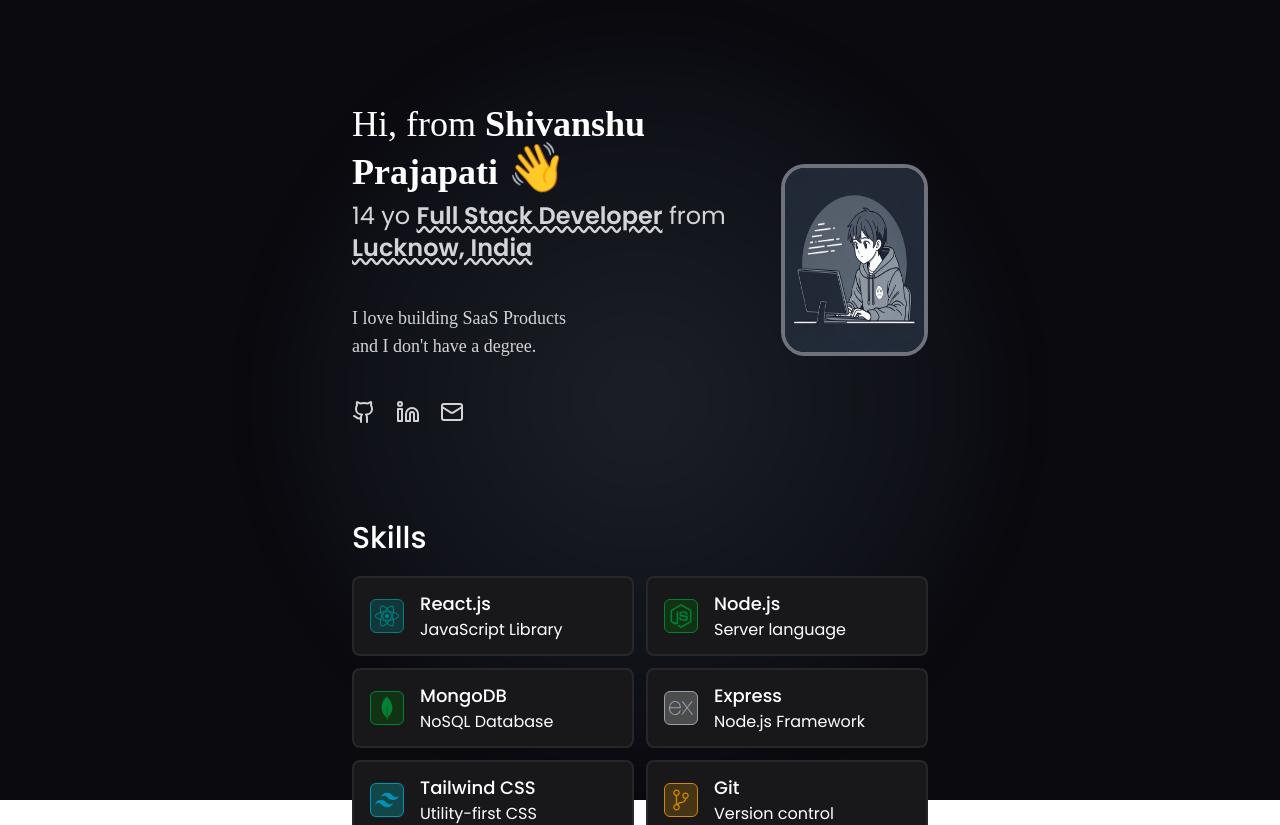
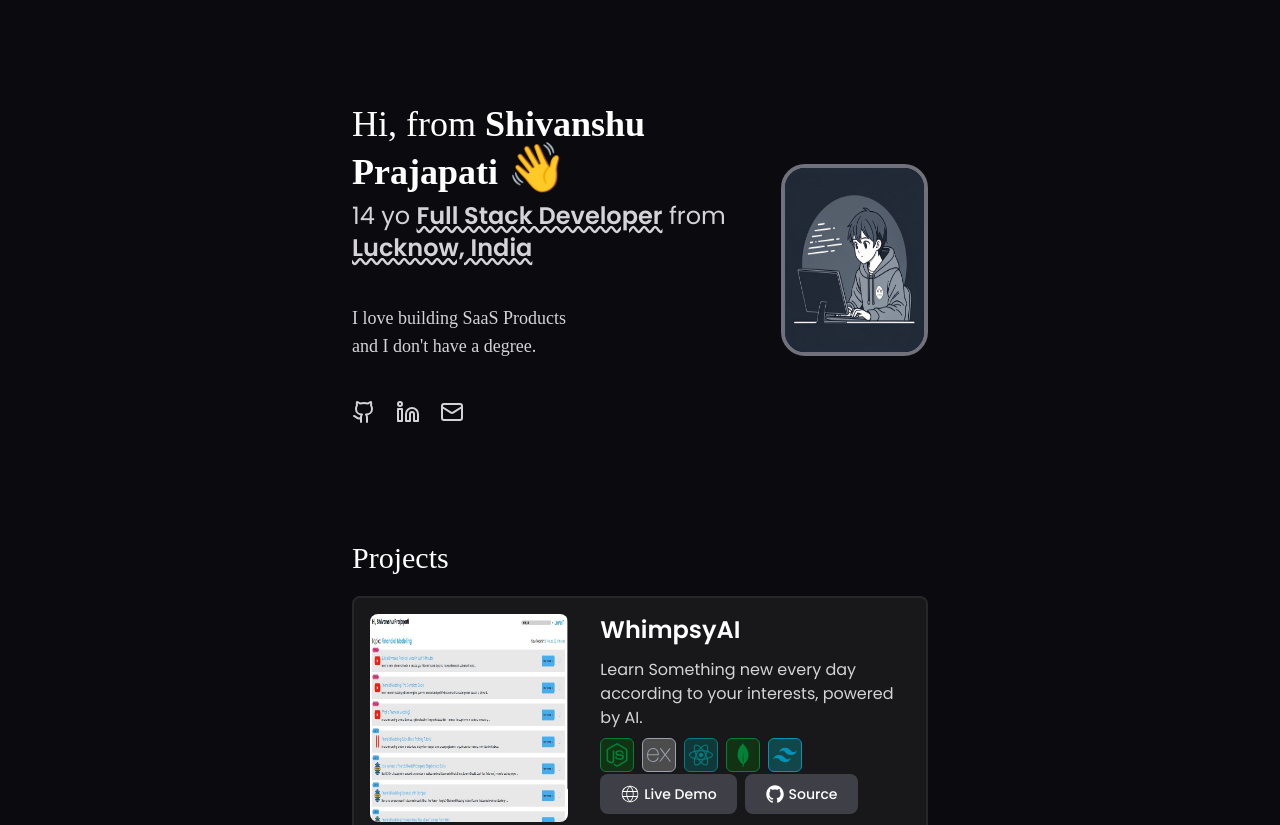
Before and after one commit to ShivanshuPrajapati212/Portfolio-React, a React (Vite) app: page / in a window 1280 px wide. Shown: the top 825 px of the page. Built offline with nearby package versions, Linux system fonts and the light colour scheme; a web font is replaced by a local one.

Commit message:
add projects

```diff
--- a/src/App.jsx
+++ b/src/App.jsx
@@ -1,15 +1,16 @@
-import Introduction from './components/Introduction'
-import BackgroundAnimation from './components/ui/background_animation'
-import Skills from './components/Skills'
+import Introduction from "./components/Introduction";
+import Skills from "./components/Skills";
+import Projects from "./components/Projects";
 function App() {
   return (
-    <div className='mx-auto container text-zinc-300 max-w-[45vw]'>
-      <BackgroundAnimation />
-      <Introduction/>
-      <Skills/>
-
+    <div className=" bg-[#0a0a0f] min-h-screen">
+      <div className="mx-auto container text-zinc-300 max-w-[45vw]">
+        <Introduction />
+        <Projects/>
+        <Skills />
+      </div>
     </div>
-  )
+  );
 }
 
-export default App
+export default App;
--- a/src/components/Introduction.jsx
+++ b/src/components/Introduction.jsx
@@ -5,7 +5,7 @@
 
 const Introduction = () => {
   return (
-    <div className="flex items-center justify-between my-24 relative">
+    <div className="flex items-center justify-between py-24 relative">
       <div className="">
         <div className="text-4xl text-white my-2">
           Hi, from <span className="font-semibold">Shivanshu Prajapati</span>{" "}
@@ -37,7 +37,7 @@
         <img
           src={profile}
           alt=""
-          className="h-48 rounded-3xl my-6 border-4 border-zinc-500 hover:border-[#2ecc71] ease-in-out transition-all duration-200"
+          className="h-48 w-48 rounded-3xl my-6 border-4 border-zinc-500 hover:border-[#2ecc71] ease-in-out transition-all duration-200"
         />
       </div>
     </div>
--- /dev/null
+++ b/src/components/Projects.jsx
@@ -0,0 +1,44 @@
+import whimpsyai from '../assets/whimpsyai.jpg'
+import { FaReact } from "react-icons/fa";
+import { FaNodeJs } from "react-icons/fa";
+import { SiMongodb } from "react-icons/si";
+import { SiExpress } from "react-icons/si";
+import { SiTailwindcss } from "react-icons/si";
+import { IoLogoGithub } from "react-icons/io";
+import { CiGlobe } from "react-icons/ci";
+
+const Projects = () => {
+  return (
+    <div className='text-white'>
+      <h2 className='text-3xl my-5 font-medium'>Projects</h2>
+      <ul className='heading'>
+        <li className='flex gap-8 bg-zinc-900 p-4 rounded-lg relative border-2 border-zinc-800 hover:border-zinc-600 ease-in-out duration-100'>
+            <div className=''>
+                <img src={whimpsyai} alt="" className='h-52 w-96 rounded-lg'/>
+            </div>
+            <div className=''>
+                <h3 className='text-2xl font-semibold mb-3 '>WhimpsyAI</h3>
+                <p className='text-md text-zinc-300'>Learn Something new every day according to your interests, powered by AI.</p>
+                <div className='flex gap-2 my-2'>
+                  <div className='text-2xl text-green-700 bg-[#0080003f] border-[1px] p-1 rounded-md inline-block'><FaNodeJs/></div>
+                  <div className='text-2xl text-gray-400 bg-[#80808080] border-[1px] p-1 rounded-md inline-block'><SiExpress/></div>
+                  <div className='text-2xl text-[#008080] bg-[#0080804b] border-[1px] p-1 rounded-md inline-block'><FaReact/></div>
+                  <div className='text-2xl text-green-700 bg-[#0080003f] border-[1px] p-1 rounded-md inline-block'><SiMongodb/></div>
+                  <div className='text-2xl text-cyan-600 bg-[#00d1ce41] border-[1px] p-1 rounded-md inline-block'><SiTailwindcss/></div>
+                </div>
+                <div className='absolute bottom-4'>
+                <button type="button" class="text-white bg-zinc-700 hover:bg-zinc-800 font-medium rounded-lg text-sm px-5 py-2.5 me-2 mb-2 cursor-pointer">
+                  <a href="https://whimpsyai.vercel.app" target='_blank' className='flex gap-1 items-center justify-center'><CiGlobe className='text-xl'/> <span>Live Demo</span></a>
+                  </button>
+                <button type="button" class="text-white bg-zinc-700 hover:bg-zinc-800 font-medium rounded-lg text-sm px-5 py-2.5 me-2 mb-2 cursor-pointer">
+                  <a href="https://github.com/ShivanshuPrajapati212/WhimpsyAI-Backend" target='_blank' className='flex gap-1 items-center justify-center'><IoLogoGithub className='text-xl'/> <span>Source</span></a>
+                  </button>
+                </div>
+            </div>
+        </li>
+      </ul>
+    </div>
+  )
+}
+
+export default Projects
--- a/src/components/Skills.jsx
+++ b/src/components/Skills.jsx
@@ -10,45 +10,45 @@
 
 const Skills = () => {
   return (
-    <div className='text-white heading'>
+    <div className='text-white'>
         <h2 className='text-3xl my-5 font-medium'>Skills</h2>
-      <ul className='grid-cols-2 grid gap-3'>
-        <li className='list-none flex gap-4 items-center bg-zinc-900 px-4 py-3 rounded-lg border-[2px] border-zinc-800'>
+      <ul className='grid-cols-2 grid gap-3 heading'>
+        <li className='list-none flex gap-4 items-center bg-zinc-900 px-4 py-3 rounded-lg border-[2px] border-zinc-800 hover:border-zinc-600 ease-in-out duration-100'>
             <div className='text-2xl text-[#008080] bg-[#0080804b] border-[1px] p-1 rounded-md'><FaReact/></div>
             <div><h3 className='text-lg font-medium'>React.js</h3>
             <p className='text-md '>JavaScript Library</p></div>
         </li>
-        <li className='list-none flex gap-4 items-center bg-zinc-900 px-4 py-3 rounded-lg border-[2px] border-zinc-800'>
+        <li className='list-none flex gap-4 items-center bg-zinc-900 px-4 py-3 rounded-lg border-[2px] border-zinc-800 hover:border-zinc-600 ease-in-out duration-100'>
             <div className='text-2xl text-green-700 bg-[#0080003f] border-[1px] p-1 rounded-md'><FaNodeJs/></div>
             <div><h3 className='text-lg font-medium'>Node.js</h3>
             <p className='text-md '>Server language</p></div>
         </li>
-        <li className='list-none flex gap-4 items-center bg-zinc-900 px-4 py-3 rounded-lg border-[2px] border-zinc-800'>
+        <li className='list-none flex gap-4 items-center bg-zinc-900 px-4 py-3 rounded-lg border-[2px] border-zinc-800 hover:border-zinc-600 ease-in-out duration-100'>
             <div className='text-2xl text-green-700 bg-[#0080003f] border-[1px] p-1 rounded-md'><SiMongodb/></div>
             <div><h3 className='text-lg font-medium'>MongoDB</h3>
             <p className='text-md '>NoSQL Database</p></div>
         </li>
-        <li className='list-none flex gap-4 items-center bg-zinc-900 px-4 py-3 rounded-lg border-[2px] border-zinc-800'>
+        <li className='list-none flex gap-4 items-center bg-zinc-900 px-4 py-3 rounded-lg border-[2px] border-zinc-800 hover:border-zinc-600 ease-in-out duration-100'>
             <div className='text-2xl text-gray-400 bg-[#80808080] border-[1px] p-1 rounded-md'><SiExpress/></div>
             <div><h3 className='text-lg font-medium'>Express</h3>
             <p className='text-md '>Node.js Framework</p></div>
         </li>
-        <li className='list-none flex gap-4 items-center bg-zinc-900 px-4 py-3 rounded-lg border-[2px] border-zinc-800'>
+        <li className='list-none flex gap-4 items-center bg-zinc-900 px-4 py-3 rounded-lg border-[2px] border-zinc-800 hover:border-zinc-600 ease-in-out duration-100'>
             <div className='text-2xl text-cyan-600 bg-[#00d1ce41] border-[1px] p-1 rounded-md'><SiTailwindcss/></div>
             <div><h3 className='text-lg font-medium'>Tailwind CSS</h3>
             <p className='text-md '>Utility-first CSS</p></div>
         </li>
-        <li className='list-none flex gap-4 items-center bg-zinc-900 px-4 py-3 rounded-lg border-[2px] border-zinc-800'>
+        <li className='list-none flex gap-4 items-center bg-zinc-900 px-4 py-3 rounded-lg border-[2px] border-zinc-800 hover:border-zinc-600 ease-in-out duration-100'>
             <div className='text-2xl text-yellow-600 bg-[#ffa60033] border-[1px] p-1 rounded-md'><IoIosGitBranch/></div>
             <div><h3 className='text-lg font-medium'>Git</h3>
             <p className='text-md '>Version control</p></div>
         </li>
-        <li className='list-none flex gap-4 items-center bg-zinc-900 px-4 py-3 rounded-lg border-[2px] border-zinc-800'>
+        <li className='list-none flex gap-4 items-center bg-zinc-900 px-4 py-3 rounded-lg border-[2px] border-zinc-800 hover:border-zinc-600 ease-in-out duration-100'>
             <div className='text-2xl text-blue-700 bg-[#1c56ad33] border-[1px] p-1 rounded-md'><SiPython/></div>
             <div><h3 className='text-lg font-medium'>Python</h3>
             <p className='text-md '>Server Language</p></div>
         </li>
-        <li className='list-none flex gap-4 items-center bg-zinc-900 px-4 py-3 rounded-lg border-[2px] border-zinc-800'>
+        <li className='list-none flex gap-4 items-center bg-zinc-900 px-4 py-3 rounded-lg border-[2px] border-zinc-800 hover:border-zinc-600 ease-in-out duration-100'>
             <div className='text-2xl text-slate-500 bg-[#61656933] border-[1px] p-1 rounded-md'><FaAws/></div>
             <div><h3 className='text-lg font-medium'>AWS</h3>
             <p className='text-md '>DevOps Service</p></div>
--- a/src/components/ui/background_animation.jsx
+++ /dev/null
@@ -1,63 +0,0 @@
-import { useEffect, useRef } from "react";
-
-function BackgroundAnimation() {
-  const glowRef = useRef(null);
-  // Store the current position for smooth animation
-  const pos = useRef({ x: window.innerWidth / 2, y: window.innerHeight / 2 });
-
-  useEffect(() => {
-    let animationFrame;
-    let target = { x: window.innerWidth / 2, y: window.innerHeight / 2 };
-
-    const handleMouseMove = (e) => {
-      target = { x: e.clientX, y: e.clientY };
-    };
-
-    function animate() {
-      // Smoothly interpolate position for delay effect
-      pos.current.x += (target.x - pos.current.x) * 0.08;
-      pos.current.y += (target.y - pos.current.y) * 0.08;
-      if (glowRef.current) {
-        glowRef.current.style.transform = `translate(${pos.current.x - 350}px, ${pos.current.y - 350}px)`;
-      }
-      animationFrame = requestAnimationFrame(animate);
-    }
-    window.addEventListener("mousemove", handleMouseMove);
-    animationFrame = requestAnimationFrame(animate);
-    return () => {
-      window.removeEventListener("mousemove", handleMouseMove);
-      cancelAnimationFrame(animationFrame);
-    };
-  }, []);
-
-  return (
-    <div style={{
-      position: "fixed",
-      inset: 0,
-      width: "100vw",
-      height: "100vh",
-      background: "#0a0a0f",
-      zIndex: -1,
-      overflow: "hidden"
-    }}>
-      <div
-        ref={glowRef}
-        style={{
-          position: "absolute",
-          width: 700,
-          height: 700,
-          borderRadius: "50%",
-          background: "radial-gradient(circle, rgba(100,116,139,0.2) 0%, rgba(30,41,59,0.08) 80%, transparent 100%)",
-          pointerEvents: "none",
-          filter: "blur(32px)",
-          left: 0,
-          top: 0,
-          zIndex: -1,
-          transition: "background 0.2s"
-        }}
-      />
-    </div>
-  );
-}
-
-export default BackgroundAnimation;
--- a/src/index.css
+++ b/src/index.css
@@ -1,5 +1,6 @@
 @import url('https://fonts.googleapis.com/css2?family=Codystar:wght@300;400&family=DotGothic16&family=Playpen+Sans+Deva:wght@100..800&family=Poppins:ital,wght@0,100;0,200;0,300;0,400;0,500;0,600;0,700;0,800;0,900;1,100;1,200;1,300;1,400;1,500;1,600;1,700;1,800;1,900&family=Roboto:ital,wght@0,100;0,300;0,400;0,500;0,700;0,900;1,100;1,300;1,400;1,500;1,700;1,900&display=swap');
 @import "tailwindcss";
+
 
 body {
   font-family: "Playpen Sans Deva", cursive;
```
Also changed, not shown: src/assets/whimpsyai.jpg (added).
